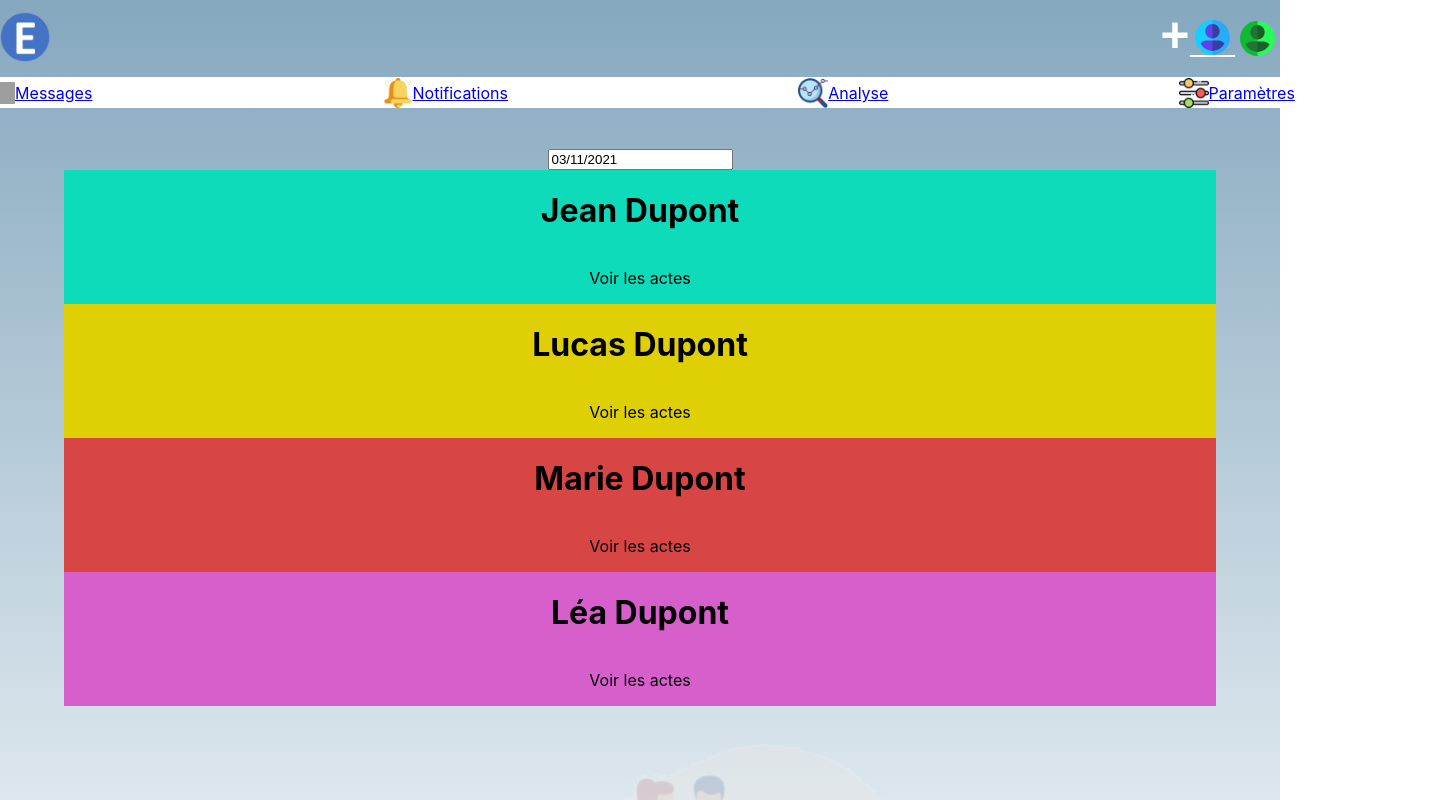
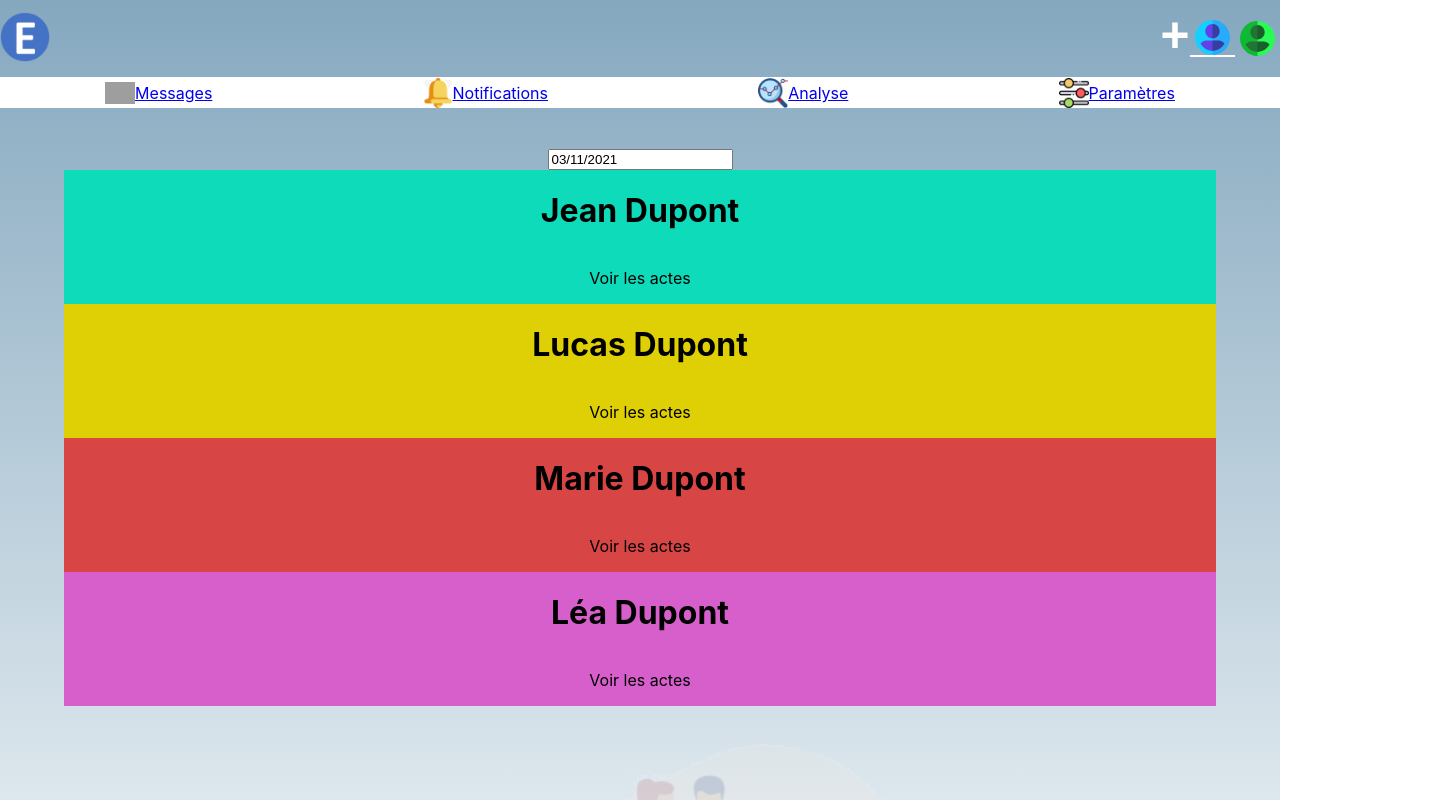
Before and after one commit to WildCodeSchool/remoteFR-R2dwild-P3-secuel-front, a React (Create React App) app: page / in a window 1280 px wide. Shown: the top 800 px of the page, 1440 px wide, since content can reach past the window. Built offline with nearby package versions, Linux system fonts and the light colour scheme; grey boxes are pictures that could not be loaded.

Commit message:
delete link import in app and correct css bug in navbar

```diff
--- a/src/App.js
+++ b/src/App.js
@@ -9,11 +9,9 @@ import Navbar from './components/Navbar'
 import Notification from './screen/Notification'
 import Params from './screen/Params'
 
-import { Switch, Route, Link } from 'react-router-dom'
+import { Switch, Route } from 'react-router-dom'
 
 import './App.css'
-
-
 
 const App = () => {
   return (
--- a/src/components/Navbar.css
+++ b/src/components/Navbar.css
@@ -1,6 +1,9 @@
+.Navbar{
+  width: 100%;
+}
 .navicon{
   margin-bottom:40px;
-  width: 200vh;
+  width: 100%;
   display: flex;
   justify-content: space-around;
   background:white;
```
